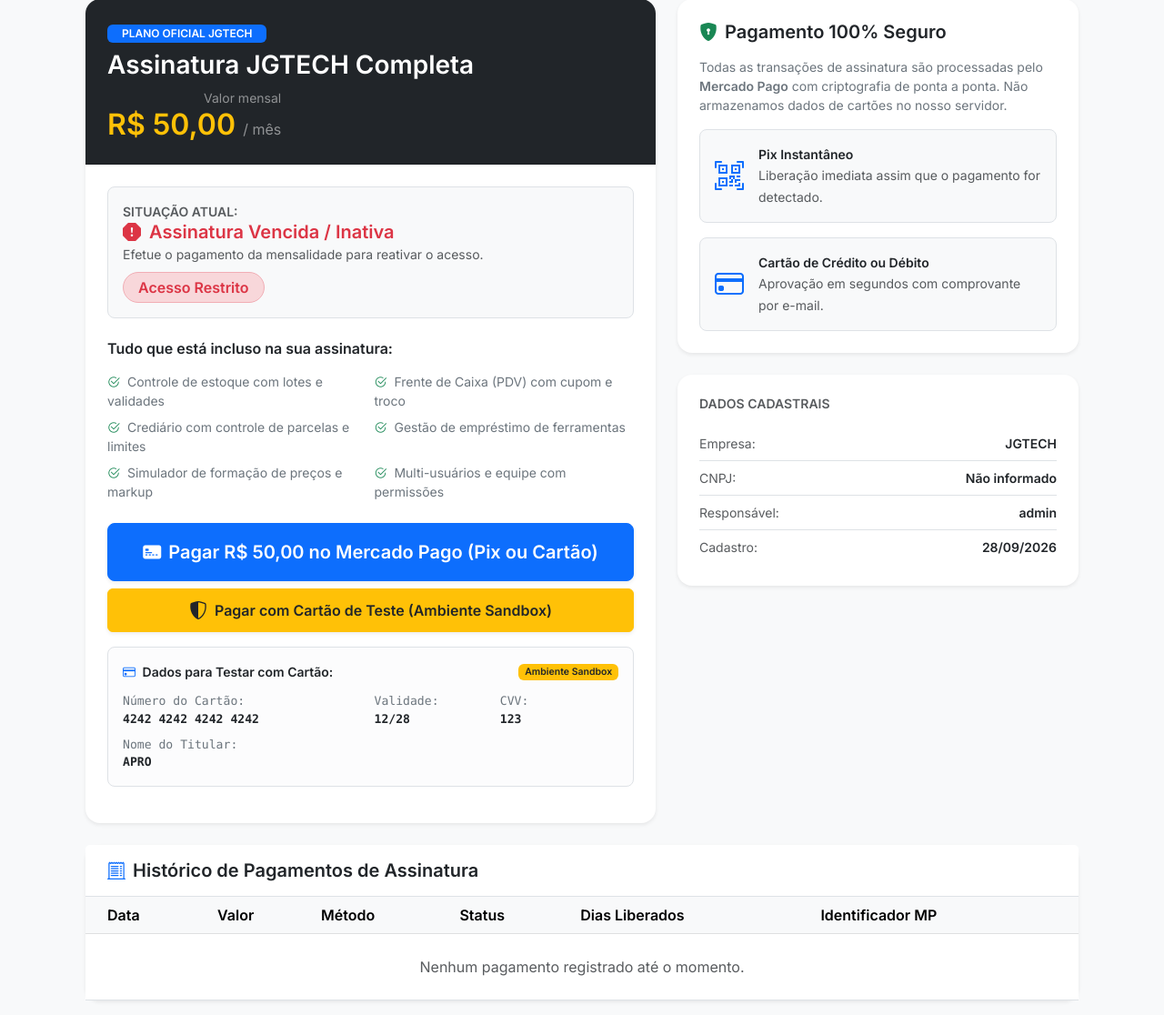
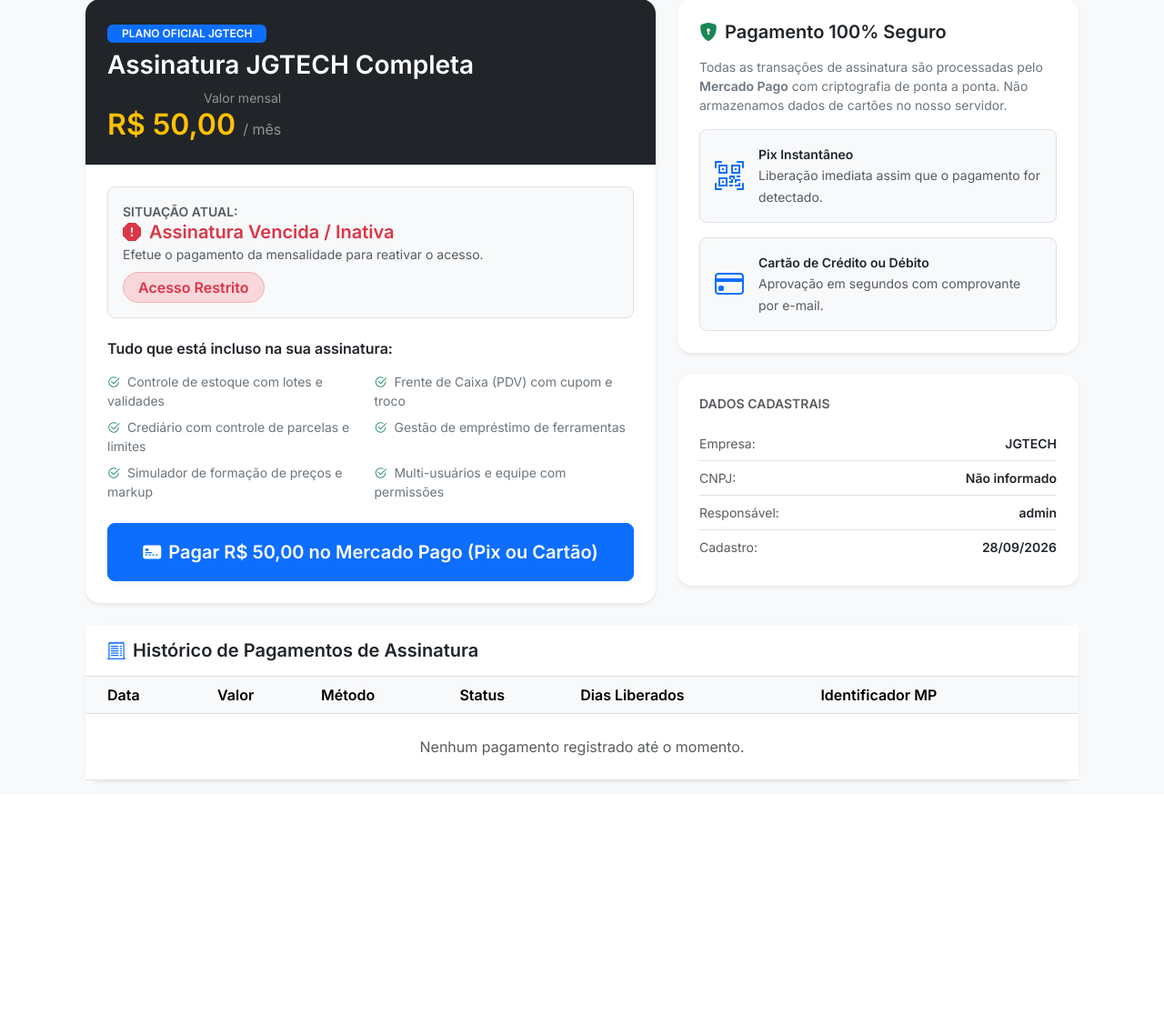
Before and after one commit to JoaoGFR/sistema-gestao-estoque-django, a Django app: page /minha-assinatura/ in a window 1280 px wide; the page is wider, and only the part inside the window is pictured. Shown: the part 400-1516 px from the top of that part at 91% size. After the commit the page ends 1261 px from the top of that part, so only its background shows below. Run offline with Django 5.2, Linux system fonts and the light colour scheme; a user stored in the database is signed in; data comes from the database, SQL or seed files in the repository; data that the repository does not hold is empty; some libraries are stand-ins or nearby versions.

Commit message:
fix(mercadopago): revisao oficial de checkout pro e remocao de testes artificiais da interface

```diff
--- a/estoque/templates/estoque/minha_assinatura.html
+++ b/estoque/templates/estoque/minha_assinatura.html
@@ -123,53 +123,22 @@
                         </div>
                     </div>
 
-                    <!-- Botões de Ação Mercado Pago -->
+                    <!-- Botão de Pagamento Oficial Mercado Pago -->
                     <div class="d-grid gap-2">
                         <a href="{% url 'iniciar_checkout_mercadopago' %}" class="btn btn-primary btn-lg py-3 fw-bold shadow-sm d-flex align-items-center justify-content-center gap-2" id="btnPagarMercadoPago">
                             <i class="bi bi-credit-card-2-front-fill fs-5"></i>
                             Pagar R$ 50,00 no Mercado Pago (Pix ou Cartão)
                         </a>
-                        <a href="{% url 'iniciar_checkout_mercadopago' %}?sandbox=1" class="btn btn-warning btn-md py-2 fw-bold text-dark shadow-sm d-flex align-items-center justify-content-center gap-2" id="btnPagarSandbox">
-                            <i class="bi bi-shield-shaded fs-5"></i>
-                            Pagar com Cartão de Teste (Ambiente Sandbox)
-                        </a>
                     </div>
 
-                    <!-- Dica com Dados de Cartão de Teste Oficial do Mercado Pago -->
-                    <div class="alert alert-light border rounded-3 mt-3 p-3 small text-muted">
-                        <div class="d-flex align-items-center justify-content-between mb-1">
-                            <strong class="text-dark"><i class="bi bi-credit-card me-1 text-primary"></i> Dados para Testar com Cartão:</strong>
-                            <span class="badge bg-warning text-dark">Ambiente Sandbox</span>
-                        </div>
-                        <div class="row g-2 mt-1 font-monospace" style="font-size: 0.82rem;">
-                            <div class="col-12 col-sm-6">
-                                <span class="text-secondary d-block">Número do Cartão:</span>
-                                <strong class="text-dark user-select-all">4242 4242 4242 4242</strong>
-                            </div>
-                            <div class="col-6 col-sm-3">
-                                <span class="text-secondary d-block">Validade:</span>
-                                <strong class="text-dark user-select-all">12/28</strong>
-                            </div>
-                            <div class="col-6 col-sm-3">
-                                <span class="text-secondary d-block">CVV:</span>
-                                <strong class="text-dark user-select-all">123</strong>
-                            </div>
-                            <div class="col-12">
-                                <span class="text-secondary d-block">Nome do Titular:</span>
-                                <strong class="text-dark user-select-all">APRO</strong>
-                            </div>
-                        </div>
-                    </div>
-
-                    <!-- Aviso de Simulação quando MP não configurado no .env (Apenas para Administrador Geral) -->
                     {% if not mp_configurado and user.is_superuser %}
                     <div class="alert alert-info border-0 rounded-3 mt-4 p-3 bg-info bg-opacity-10">
                         <div class="d-flex align-items-start gap-2">
                             <i class="bi bi-info-circle-fill text-info mt-1"></i>
                             <div class="small">
-                                <strong>Modo Demonstração / Sandbox do Mercado Pago (Apenas Administrador):</strong>
+                                <strong>Modo Demonstração / Sandbox do Mercado Pago:</strong>
                                 <p class="mb-2 text-muted">
-                                    As credenciais de produção do Mercado Pago ainda não foram adicionadas no ambiente. Para testar e validar o fluxo de ativação imediatamente, utilize o atalho de simulação abaixo:
+                                    Token do Mercado Pago não detectado no ambiente.
                                 </p>
                                 <a href="{% url 'simular_pagamento_mp' %}" class="btn btn-sm btn-info text-white fw-semibold">
                                     <i class="bi bi-play-circle-fill me-1"></i> Simular Aprovação de Pagamento (+30 dias)
@@ -178,6 +147,8 @@
                         </div>
                     </div>
                     {% endif %}
+
+
                 </div>
             </div>
         </div>
--- a/estoque/views.py
+++ b/estoque/views.py
@@ -3054,32 +3054,28 @@ def iniciar_checkout_mercadopago(request):
     if not empresa:
         return redirect('cadastro_saas')
 
-    usar_sandbox = request.GET.get('sandbox') == '1' or getattr(settings, 'MERCADO_PAGO_SANDBOX', False)
-
     # Cria preferência oficial no Mercado Pago (Checkout Pro)
     resultado = criar_preferencia_assinatura(empresa, request)
+    if not resultado or not resultado.get('init_point'):
+        messages.error(
+            request,
+            "Não foi possível iniciar o checkout do Mercado Pago no momento. Verifique suas credenciais ou tente novamente em instantes."
+        )
+        return redirect('minha_assinatura')
+
     pref_id = resultado.get('id')
-
-    # Seleciona URL de destino: Sandbox (para cartões de teste) ou Produção oficial
-    if usar_sandbox:
-        url_destino = resultado.get('sandbox_init_point') or resultado.get('init_point')
-    else:
-        url_destino = resultado.get('init_point') or resultado.get('sandbox_init_point')
-
-    if not url_destino:
-        messages.error(request, "Não foi possível carregar a página de pagamento do Mercado Pago no momento. Tente novamente em instantes.")
-        return redirect('minha_assinatura')
+    url_destino = resultado.get('init_point')
 
     # Registra a intenção de pagamento pendente
     PagamentoAssinatura.objects.create(
         empresa=empresa,
         valor=VALOR_ASSINATURA_PADRAO,
-        metodo='MERCADO_PAGO' if not resultado.get('simulacao') else 'SIMULACAO',
+        metodo='MERCADO_PAGO',
         status='PENDENTE',
         mp_order_id=pref_id if (pref_id and str(pref_id).startswith('ORD')) else None,
         mp_preference_id=pref_id,
         mp_init_point=url_destino,
-        observacoes=f"Iniciou checkout no Mercado Pago ({'Sandbox / Teste' if usar_sandbox else 'Produção'})"
+        observacoes="Iniciou checkout no Mercado Pago"
     )
 
     return redirect(url_destino)
```
Also changed, not shown: estoque/mercadopago_service.py (+50 -61 lines).
